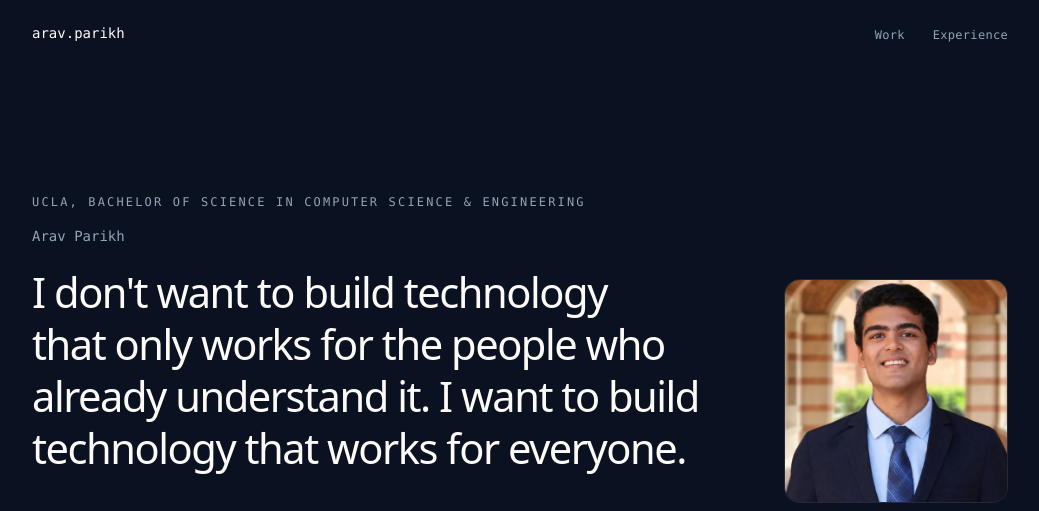
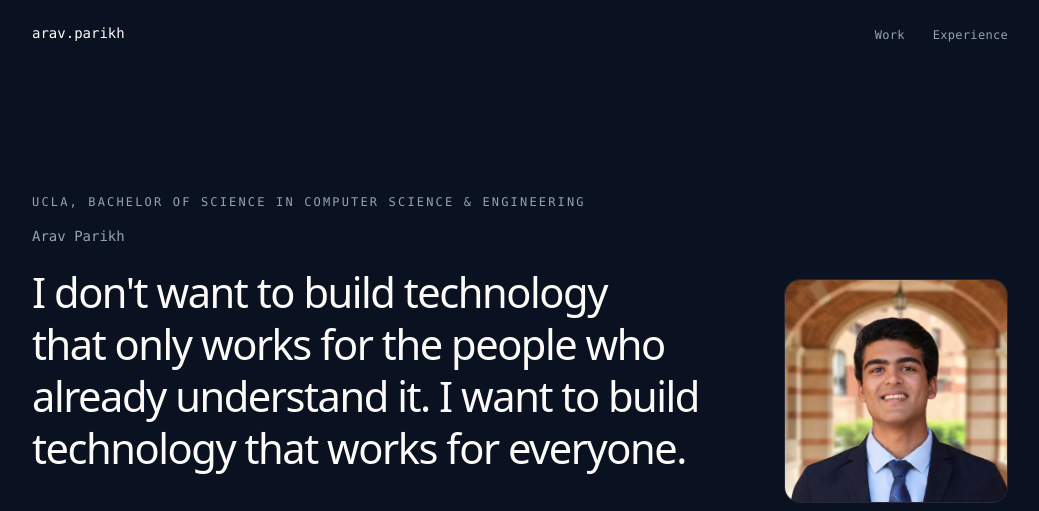
Before and after one commit to aparikh27/aparikh27.github.io, an Astro site: page / in a window 1280 px wide. Shown: the top 511 px of the page, without its empty margins (120-1159 px from the left). Built offline with nearby package versions, Linux system fonts and the light colour scheme; Astro itself is replaced by a stand-in of ours.

Commit message:
Fixed headshot spacing issues

```diff
--- a/src/components/Hero.tsx
+++ b/src/components/Hero.tsx
@@ -146,7 +146,8 @@ export function Hero({
                 height={224}
                 loading="eager"
                 decoding="async"
-                className="size-40 rounded-2xl border border-cream-50/10 bg-navy-900 object-cover sm:size-56"
+                className="size-40 rounded-2xl border border-cream-50/10 bg-navy-900 object-cover object-[50%_20%] sm:size-56"
+                style={{ objectPosition: '50% 20%' }}
               />
             )}
           </div>
```
